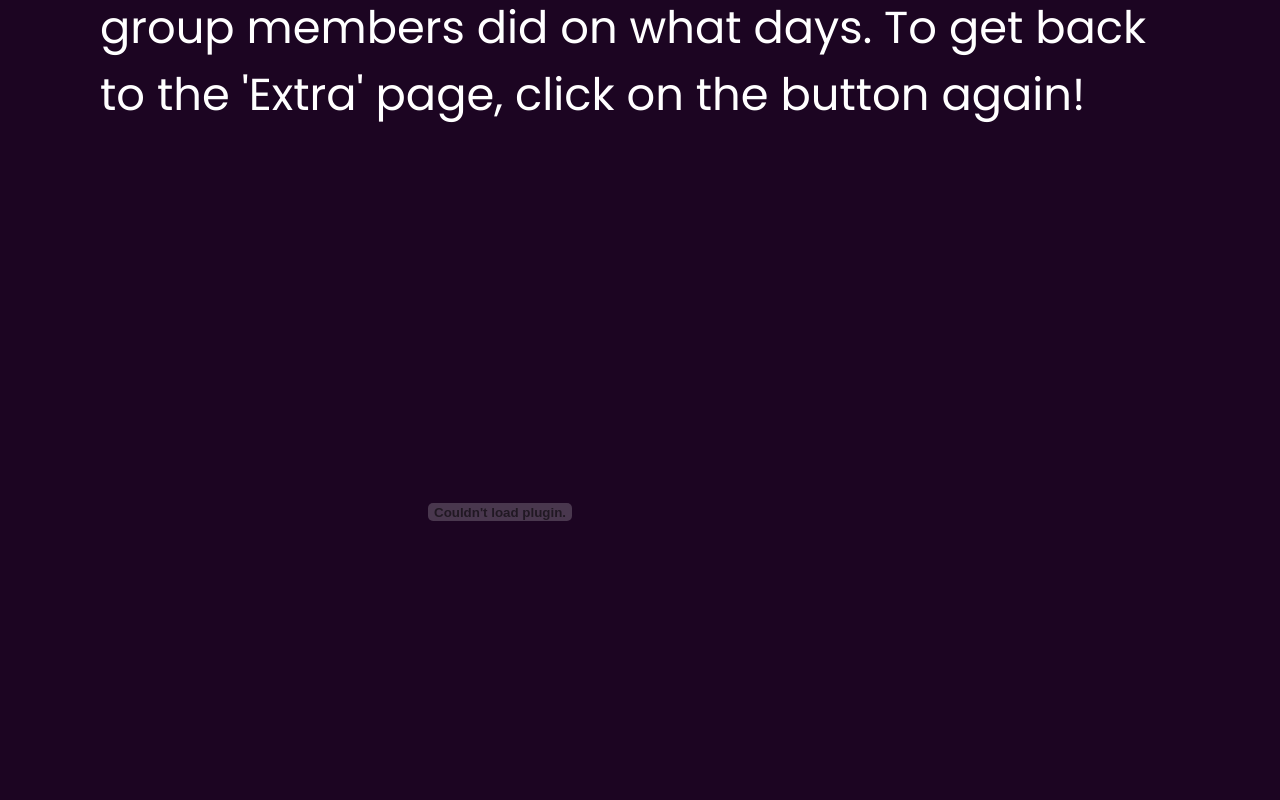
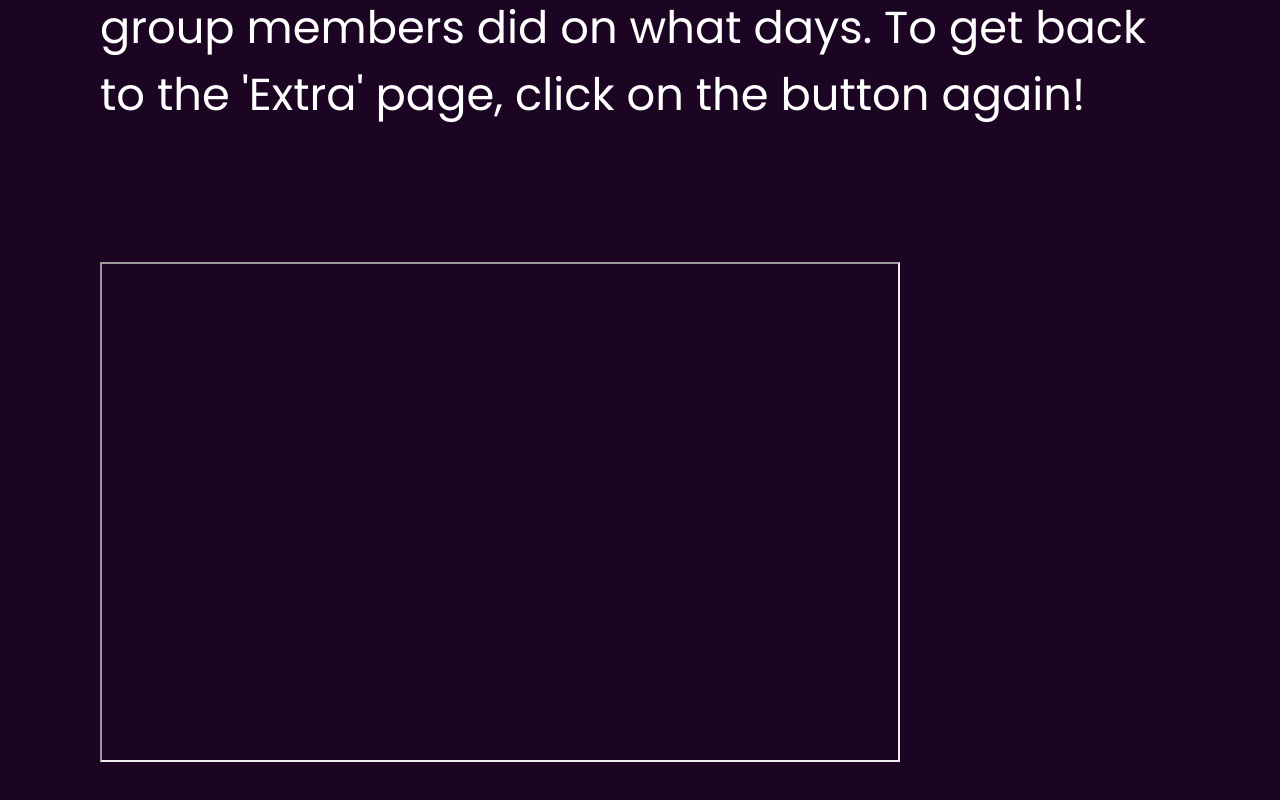
Before and after one commit to AlexNeupert5/cherryquartzcreek, a plain HTML site: page worklog.html in a window 1280 px wide. Shown: the part 1135-1935 px from the top of the page. Drawn offline with Linux system fonts and the light colour scheme.

Commit message:
Update worklog.html

```diff
--- a/worklog.html
+++ b/worklog.html
@@ -22,9 +22,5 @@
   <div class="sec" id="sec">
       <h2>Credits</h2>
       <p>This page will be used to share our worklog. It includes a pdf that lists how much each of our group members did on what days. To get back to the 'Extra' page, click on the button again!<br><br><br>
-            <object data=
-    "file:///C:/Users/17708/Downloads/plan-of-work-log_pg1.pdf.pdf"
-                    width="800"
-                    height="500">
-            </object>
+            <iframe src="file:///C:/Users/17708/Downloads/plan-of-work-log_pg1.pdf.pdf" height="500" width="800"></iframe>
   </p>
```
